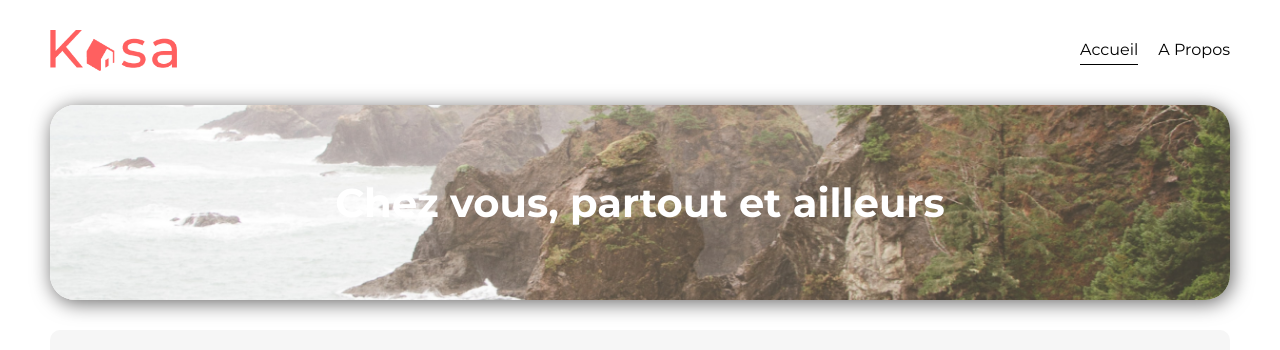
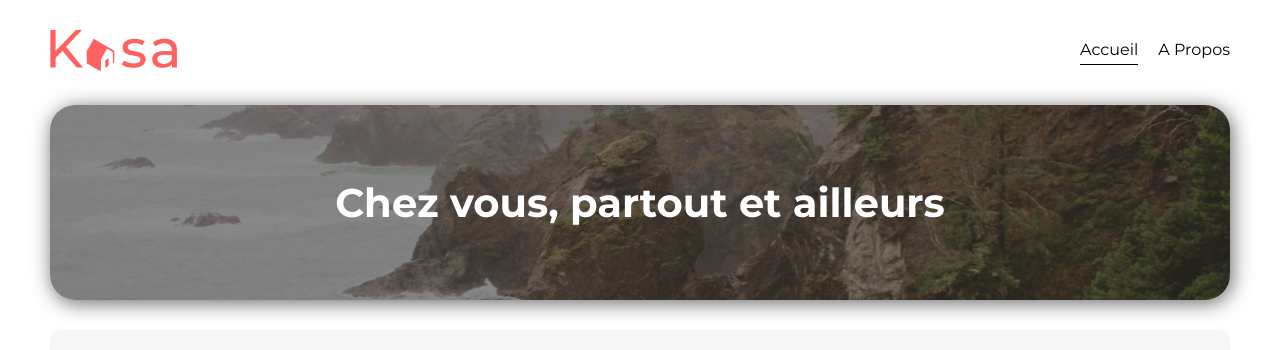
Before and after one commit to FlorianeHJ/OC---kasa, a React (Create React App) app: page / in a window 1280 px wide. Shown: the top 350 px of the page. Built offline with nearby package versions, Linux system fonts and the light colour scheme.

Commit message:
filtre sur le banner home terminé

```diff
--- a/src/styles/components/_banner.scss
+++ b/src/styles/components/_banner.scss
@@ -3,6 +3,7 @@
   height: 195px;
   border-radius: 25px;
   margin: 30px 0 30px 0;
+  position: relative;
 
   &.about-banner {
     background: url(../../assets/mountain.png) center/cover;
@@ -16,10 +17,21 @@
     align-items: center;
     box-shadow: 2px 3px 20px 0px rgb(104, 103, 103);
 
+    &:before {
+      content: "";
+      position: absolute;
+      width: 100%;
+      height: 195px;
+      border-radius: 25px;
+      background: rgba(0, 0, 0, 0.466);
+      z-index: 1;
+    }
+
     h3 {
       color: rgb(255, 255, 255);
       font-size: 40px;
       font-weight: bolder;
+      z-index: 2;
     }
   }
 }
```
